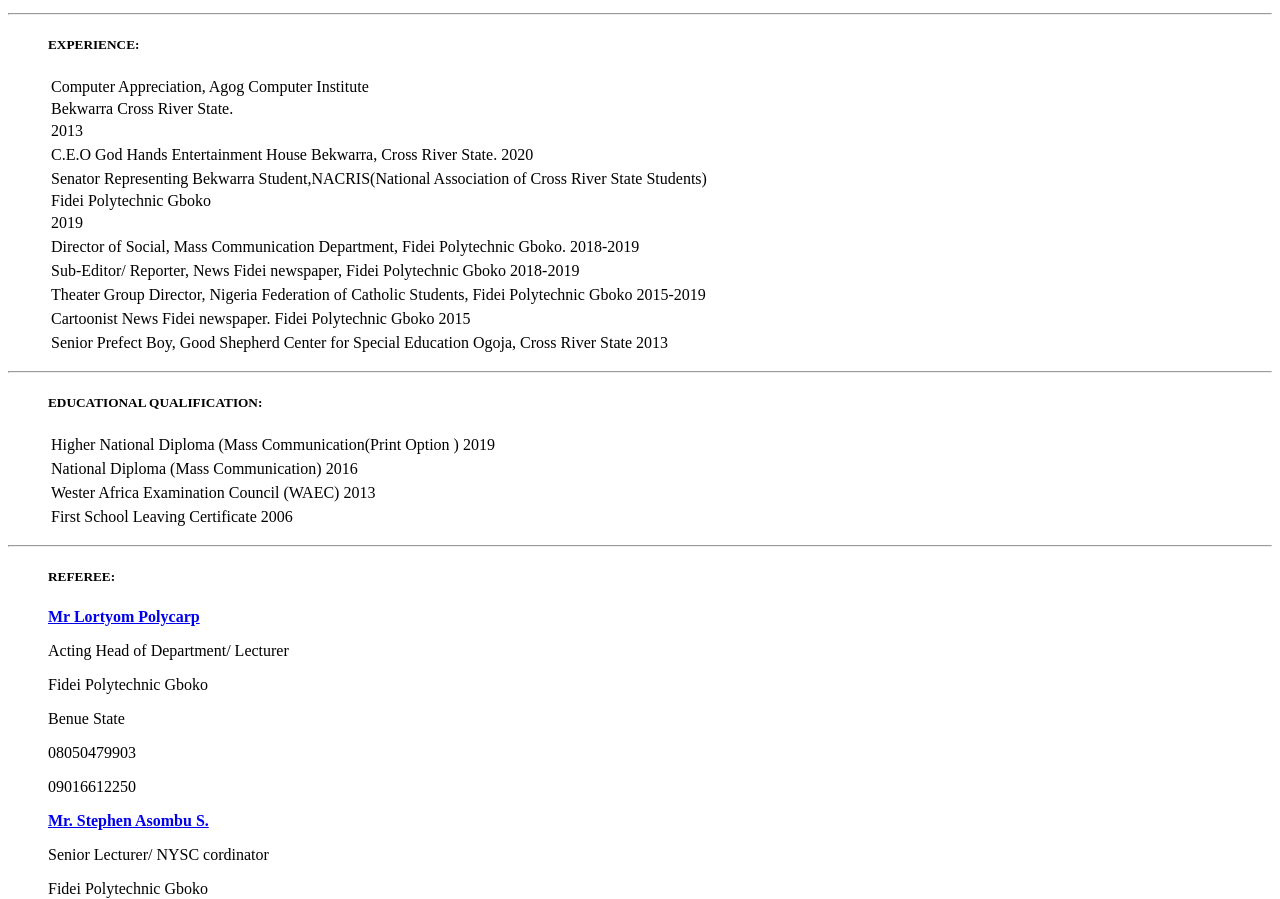
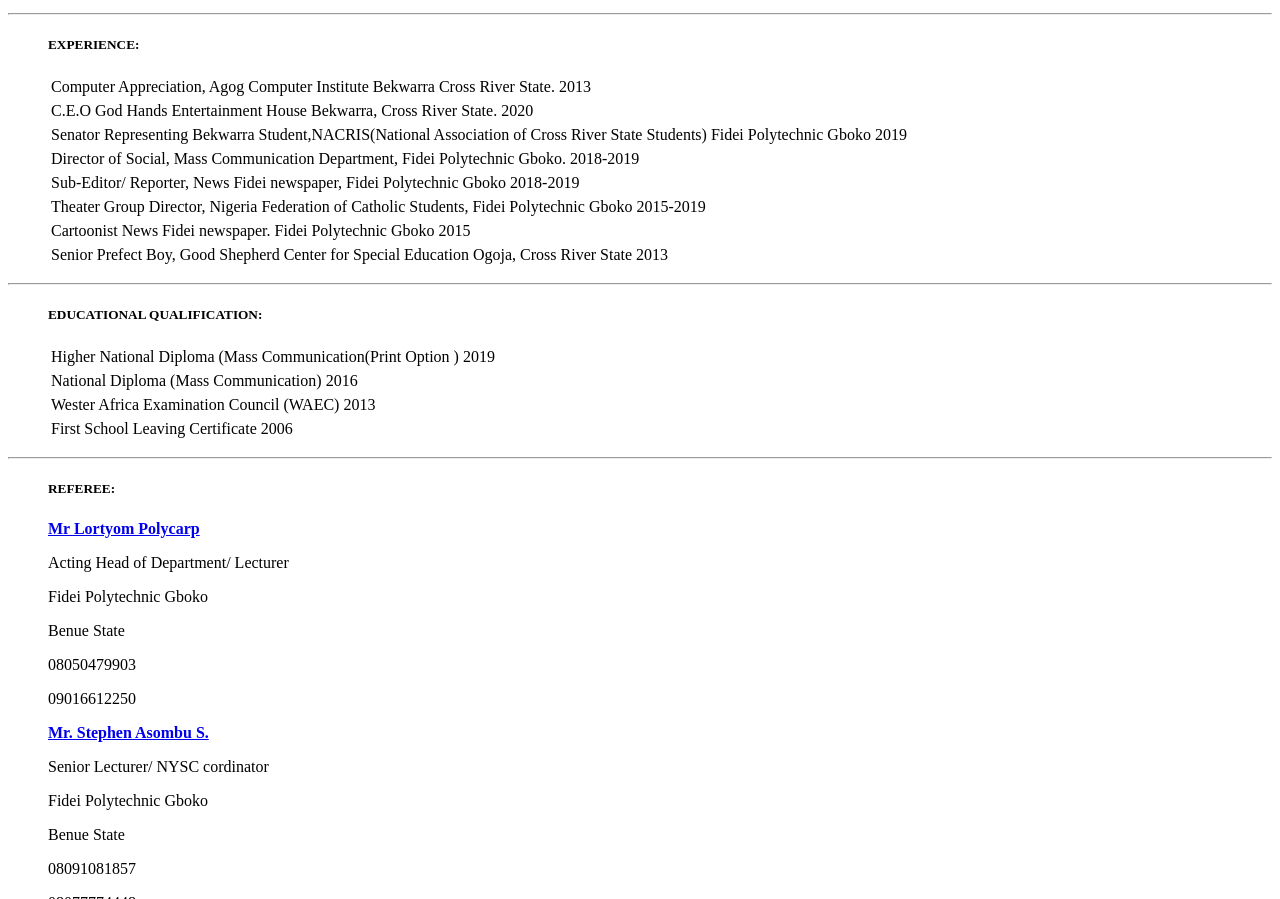
Before and after one commit to RIkwugodwin/FIRST, a plain HTML site: page index.html in a window 1280 px wide. Shown: the part 1202-2101 px from the top of the page. Drawn offline with Linux system fonts and the light colour scheme.

Commit message:
Update index.html

```diff
--- a/index.html
+++ b/index.html
@@ -89,9 +89,9 @@
        <h5><b>EXPERIENCE:</b></h5>
        <table>
             <ul>
-                   <tr><td>Computer Appreciation, Agog Computer Institute</td></tr>
-                    <tr><td>Bekwarra Cross River State.</td> </tr>
-                    <tr><td>2013</td></tr>
+                   <tr><td>Computer Appreciation, Agog Computer Institute</td>
+                    <td>Bekwarra Cross River State.</td>
+                    <td>2013</td></tr>
                </ul>
        </table>
        <table>
@@ -102,9 +102,9 @@
        </table>
          <table>
                 <ul>
-                        <tr><td>Senator Representing Bekwarra Student,NACRIS(National Association of Cross River State Students)</td></tr>
-                        <tr><td>Fidei Polytechnic Gboko </td></tr>
-                        <tr><td>2019</td></tr>
+                        <tr><td>Senator Representing Bekwarra Student,NACRIS(National Association of Cross River State Students)</td>
+                        <td>Fidei Polytechnic Gboko </td>
+                        <td>2019</td></tr>
                   </ul>
          </table>
          <table>
```
